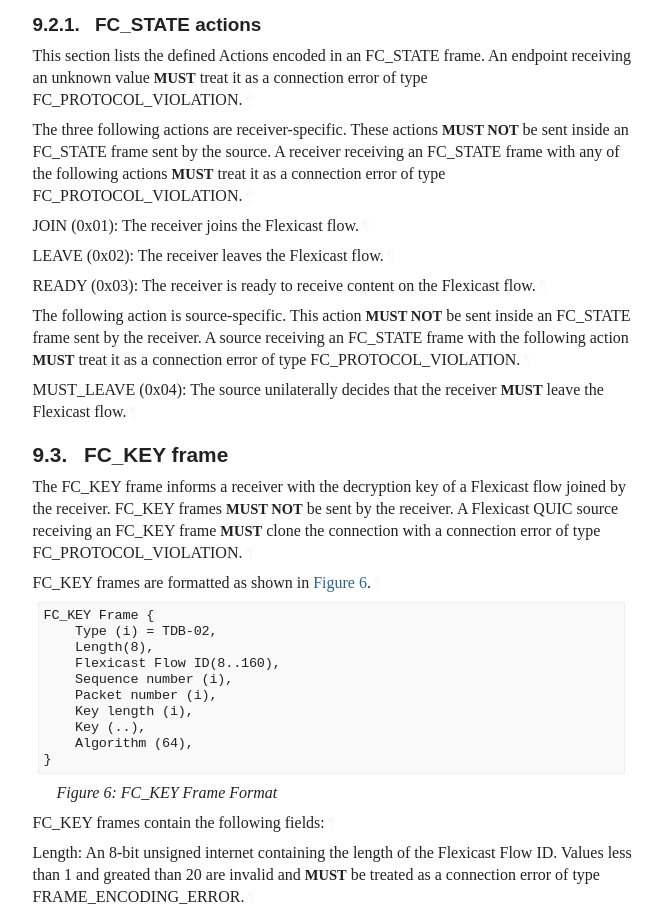
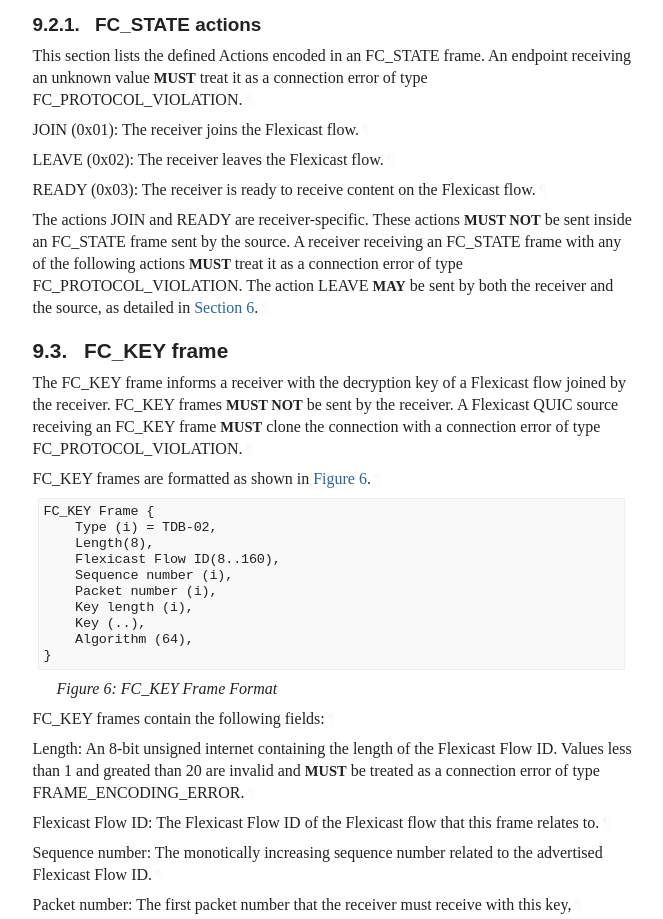
Before and after one commit to louisna/draft-navarre-quic-flexicast, a plain HTML site: page draft-navarre-quic-flexicast.html in a window 1280 px wide. Shown: the part 9819-10738 px from the top of the page, without its empty margins (92-755 px from the left). Drawn offline with Linux system fonts and the light colour scheme; a web font is replaced by a local one.

Commit message:
Script updating gh-pages from 6323b51. [ci skip]

```diff
--- a/draft-navarre-quic-flexicast.html
+++ b/draft-navarre-quic-flexicast.html
@@ -1552,7 +1552,7 @@ receiving packets that it will not be able to process before receiving the requi
 </div>
 </section>
 </div>
-<div id="flexicast-flow-memberhsip-management">
+<div id="sec-leave">
 <section id="section-6">
       <h2 id="name-flexicast-flow-memberhsip-m">
 <a href="#section-6" class="section-number selfRef">6. </a><a href="#name-flexicast-flow-memberhsip-m" class="section-name selfRef">Flexicast flow memberhsip management</a>
@@ -1716,12 +1716,11 @@ The source <span class="bcp14">MAY</span> also send FC_STATE frames to a receive
 <a href="#section-9.2.1" class="section-number selfRef">9.2.1. </a><a href="#name-fc_state-actions" class="section-name selfRef">FC_STATE actions</a>
           </h4>
 <p id="section-9.2.1-1">This section lists the defined Actions encoded in an FC_STATE frame. An endpoint receiving an unknown value <span class="bcp14">MUST</span> treat it as a connection error of type FC_PROTOCOL_VIOLATION.<a href="#section-9.2.1-1" class="pilcrow">¶</a></p>
-<p id="section-9.2.1-2">The three following actions are receiver-specific. These actions <span class="bcp14">MUST NOT</span> be sent inside an FC_STATE frame sent by the source. A receiver receiving an FC_STATE frame with any of the following actions <span class="bcp14">MUST</span> treat it as a connection error of type FC_PROTOCOL_VIOLATION.<a href="#section-9.2.1-2" class="pilcrow">¶</a></p>
-<p id="section-9.2.1-3">JOIN (0x01): The receiver joins the Flexicast flow.<a href="#section-9.2.1-3" class="pilcrow">¶</a></p>
-<p id="section-9.2.1-4">LEAVE (0x02): The receiver leaves the Flexicast flow.<a href="#section-9.2.1-4" class="pilcrow">¶</a></p>
-<p id="section-9.2.1-5">READY (0x03): The receiver is ready to receive content on the Flexicast flow.<a href="#section-9.2.1-5" class="pilcrow">¶</a></p>
-<p id="section-9.2.1-6">The following action is source-specific. This action <span class="bcp14">MUST NOT</span> be sent inside an FC_STATE frame sent by the receiver. A source receiving an FC_STATE frame with the following action <span class="bcp14">MUST</span> treat it as a connection error of type FC_PROTOCOL_VIOLATION.<a href="#section-9.2.1-6" class="pilcrow">¶</a></p>
-<p id="section-9.2.1-7">MUST_LEAVE (0x04): The source unilaterally decides that the receiver <span class="bcp14">MUST</span> leave the Flexicast flow.<a href="#section-9.2.1-7" class="pilcrow">¶</a></p>
+<p id="section-9.2.1-2">JOIN (0x01): The receiver joins the Flexicast flow.<a href="#section-9.2.1-2" class="pilcrow">¶</a></p>
+<p id="section-9.2.1-3">LEAVE (0x02): The receiver leaves the Flexicast flow.<a href="#section-9.2.1-3" class="pilcrow">¶</a></p>
+<p id="section-9.2.1-4">READY (0x03): The receiver is ready to receive content on the Flexicast flow.<a href="#section-9.2.1-4" class="pilcrow">¶</a></p>
+<p id="section-9.2.1-5">The actions JOIN and READY are receiver-specific. These actions <span class="bcp14">MUST NOT</span> be sent inside an FC_STATE frame sent by the source. A receiver receiving an FC_STATE frame with any of the following actions <span class="bcp14">MUST</span> treat it as a connection error of type FC_PROTOCOL_VIOLATION.
+The action LEAVE <span class="bcp14">MAY</span> be sent by both the receiver and the source, as detailed in <a href="#sec-leave" class="auto internal xref">Section 6</a>.<a href="#section-9.2.1-5" class="pilcrow">¶</a></p>
 </section>
 </div>
 </section>
```
Also changed, not shown: draft-navarre-quic-flexicast.txt.
